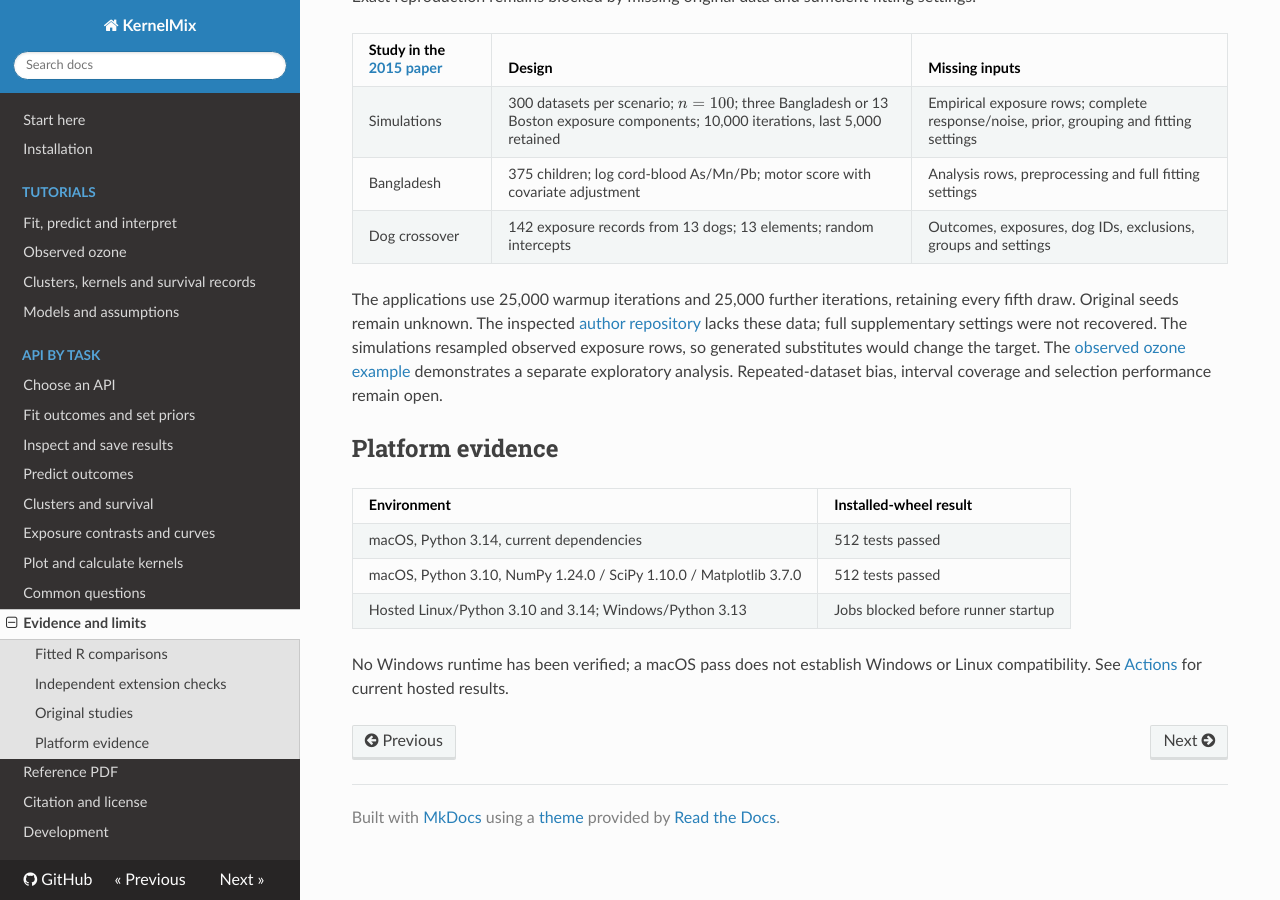
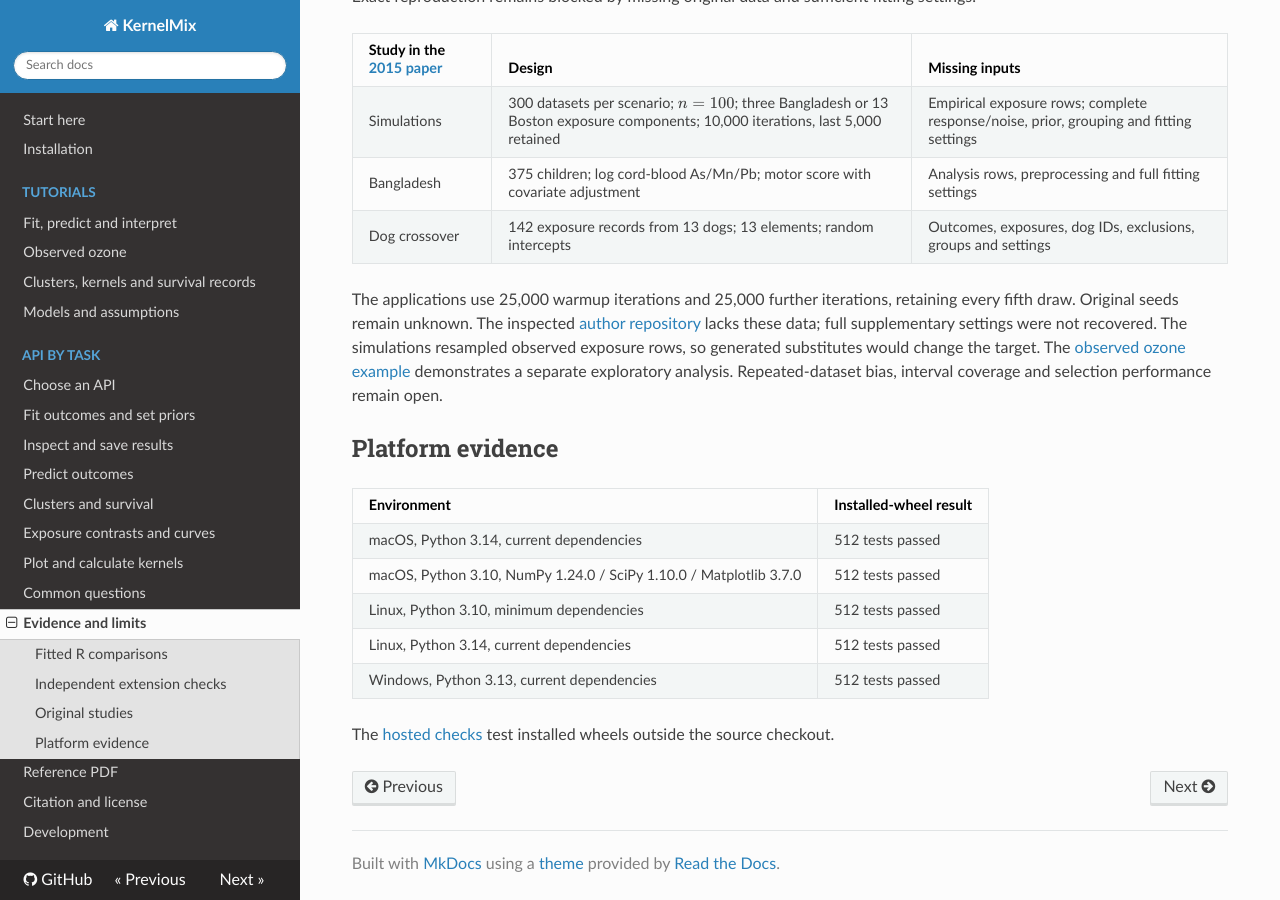
Before and after one commit to nilson01/kernelmix, an MkDocs documentation site: the page built from docs/reproduction.md, in a window 1280 px wide and 900 px high, scrolled down 1614 px. Built offline with MkDocs 1.6.1, drawn with Linux system fonts in a browser that asks for light colours; nearby versions of some CDN libraries.

Commit message:
Record passing Linux and Windows distribution checks

```diff
--- a/docs/reproduction.md
+++ b/docs/reproduction.md
@@ -49,6 +49,8 @@ The applications use 25,000 warmup iterations and 25,000 further iterations, ret
 | --- | --- |
 | macOS, Python 3.14, current dependencies | 512 tests passed |
 | macOS, Python 3.10, NumPy 1.24.0 / SciPy 1.10.0 / Matplotlib 3.7.0 | 512 tests passed |
-| Hosted Linux/Python 3.10 and 3.14; Windows/Python 3.13 | Jobs blocked before runner startup |
+| Linux, Python 3.10, minimum dependencies | 512 tests passed |
+| Linux, Python 3.14, current dependencies | 512 tests passed |
+| Windows, Python 3.13, current dependencies | 512 tests passed |
 
-No Windows runtime has been verified; a macOS pass does not establish Windows or Linux compatibility. See [Actions](https://github.com/nilson01/kernelmix/actions) for current hosted results.
+The [hosted checks](https://github.com/nilson01/kernelmix/actions/runs/40263682700) test installed wheels outside the source checkout.
```
Also changed, not shown: 1 other file.
